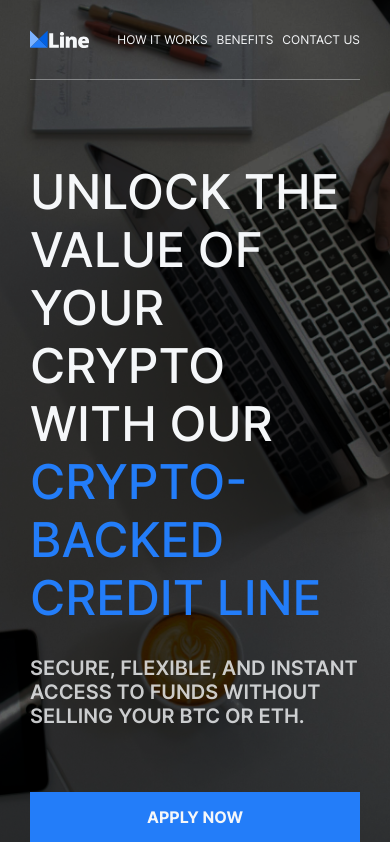
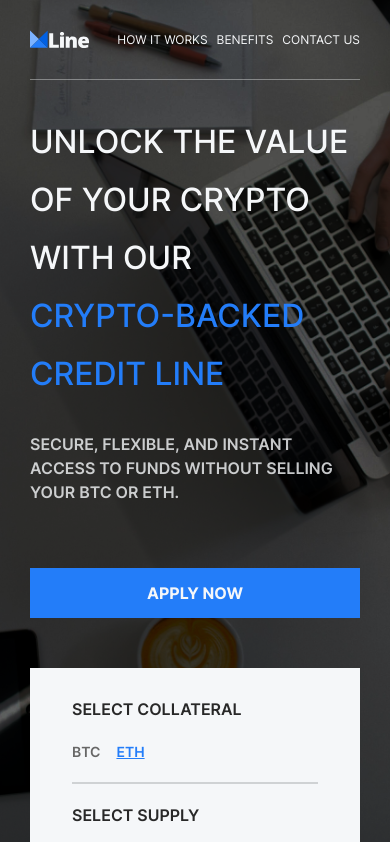
Before and after one commit to riddeclabs/xline-landing, a React (Create React App) app: page / in a window 390 px wide. Shown: the top 842 px of the page. Built offline with nearby package versions, Linux system fonts and the light colour scheme.

Commit message:
reduce font size for mobile

```diff
--- a/src/containers/Main/Main.module.scss
+++ b/src/containers/Main/Main.module.scss
@@ -30,6 +30,12 @@
       flex-direction: column;
     }
 
+    @include breakpoint(sm) {
+        padding-top: 33px;
+        padding-bottom: 33px;
+        gap: 50px;
+      }
+
     .block {
       margin-top: 63px;
       display: flex;
@@ -48,6 +54,9 @@
         font-size: 48px;
         line-height: 58px;
         text-transform: uppercase;
+        @include breakpoint(sm) {
+            font-size: 32px;
+          }
       }
       .blue {
         color: $xlineBlue;
@@ -64,6 +73,10 @@
         opacity: 0.8;
         margin: 0;
         color: $xlineWhite;
+
+        @include breakpoint(sm) {
+            font-size: 16px;
+          }
       }
     }
   }
--- a/src/containers/Risks/Risks.module.scss
+++ b/src/containers/Risks/Risks.module.scss
@@ -14,7 +14,7 @@
   }
   @include breakpoint(sm) {
     padding-left: 30px;
-  padding-right: 30px;
+    padding-right: 30px;
   }
 
   .title {
```
